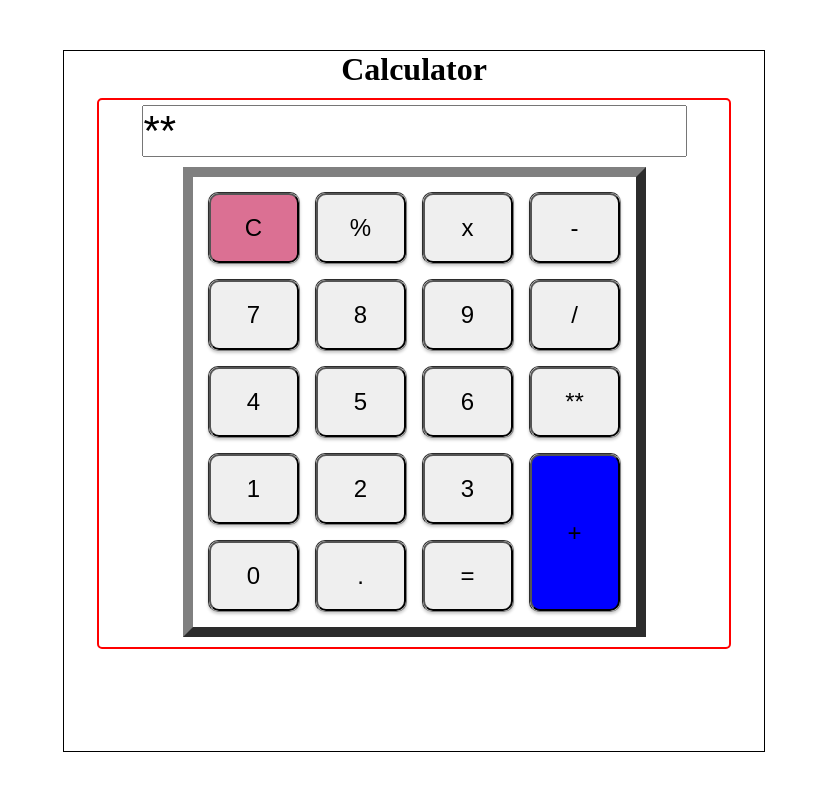
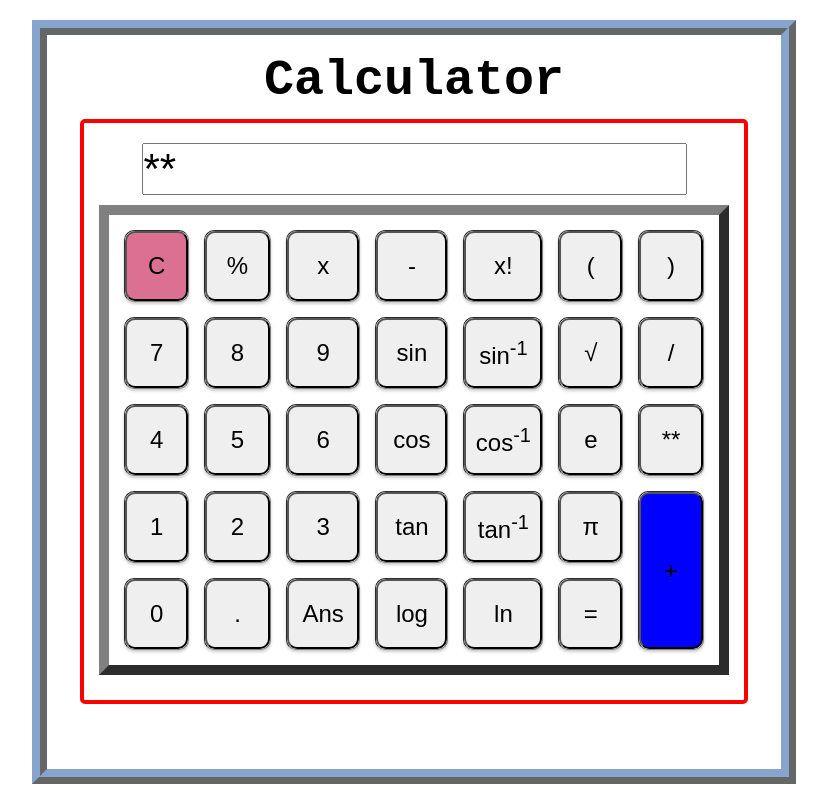
Before and after one commit to Rajshreegupta/Calculator, a plain HTML site: page index.html in a window 1280 px wide. Both pictures are taken after a click on the button "**". Shown: the whole page, without its empty margins (226-1053 px from the left). Drawn offline with Linux system fonts and the light colour scheme.

Commit message:
My second commit

```diff
--- a/app.js
+++ b/app.js
@@ -1,10 +1,20 @@
 const buttons = document.querySelectorAll('button')
 const screen = document.getElementById('screen')
+var ans=0
+
+function factorial(n){
+    var ans=1;
+
+    for (var i = 2; i <= n; i++)
+        ans = ans * i;
+    return ans;
+}
 
 for (let btn of buttons){
     btn.addEventListener('click', (e)=>{
         const buttonText = e.target.innerText;
         if (buttonText==='C'){
+            ans=screen.value
             screen.value=""
         }
         else if(buttonText==='x'){
@@ -20,6 +30,54 @@ for (let btn of buttons){
             }
 
         }
+        else if (buttonText==='x!'){
+            try{
+                screen.value = eval(screen.value)
+                screen.value = factorial(screen.value)
+            } catch(e){
+                console.log("Invalid Input");
+                console.log(e.message)
+                screen.value="Invalid Input"
+            }
+        }
+        else if(buttonText==='sin'){
+            screen.value += 'Math.sin'
+        }
+
+        else if(buttonText==='cos'){
+            screen.value += 'Math.cos'
+        }
+        else if(buttonText==='tan'){
+            screen.value += 'Math.tan'
+        }
+        else if (buttonText==='Ans'){
+            screen.value = ans
+        }
+        else if (buttonText==='sin<sup>-1</sup>'){
+            screen.value += 'Math.asin'
+        }
+        else if (buttonText==='cos<sup>-1</sup>'){
+            screen.value += 'Math.acos'
+        }
+        else if (buttonText==='tan<sup>-1</sup>'){
+            screen.value += 'Math.atan'
+        }
+        else if (buttonText==='ln'){
+            screen.value += 'Math.log'
+        }
+        else if (buttonText==='log'){
+            screen.value += 'Math.log10'
+        }
+        else if (buttonText==='√'){
+            screen.value += 'Math.sqrt'
+        }
+        else if (buttonText==='e'){
+            screen.value += 'Math.E'
+        }
+        else if (buttonText==='π'){
+            screen.value += 'Math.PI'
+        }
+
         else{
             screen.value+=buttonText
         }
--- a/index.html
+++ b/index.html
@@ -21,28 +21,43 @@
                         <td><button>%</button></td>
                         <td><button>x</button></td>
                         <td><button>-</button></td>
+                        <td><button>x!</button></td>
+                        <td><button>(</button></td>
+                        <td><button>)</button></td>
                     </tr>
                     <tr>
                         <td><button>7</button></td>
                         <td><button>8</button></td>
                         <td><button>9</button></td>
+                        <td><button>sin</button></td>
+                        <td><button>sin<sup>-1</sup></button></td>
+                        <td><button>√</button></td>
                         <td><button>/</button></td>
                     </tr>
                     <tr>
                         <td><button>4</button></td>
                         <td><button>5</button></td>
                         <td><button>6</button></td>
+                        <td><button>cos</button></td>
+                        <td><button>cos<sup>-1</sup></button></td>
+                        <td><button>e</button></td>
                         <td><button>**</button></td>
                     </tr>
                     <tr>
                         <td><button>1</button></td>
                         <td><button>2</button></td>
                         <td><button>3</button></td>
+                        <td><button>tan</button></td>
+                        <td><button>tan<sup>-1</sup></button></td>
+                        <td><button>π</button></td>
                         <td rowspan="2"><button style="background-color: blue;">+</button></td>
                     </tr>
                     <tr>
                         <td><button>0</button></td>
                         <td><button>.</button></td>
+                        <td><button>Ans</button></td>
+                        <td><button>log</button></td>
+                        <td><button>ln</button></td>
                         <td><button>=</button></td>
                         <!-- <td><button>+</button></td> -->
                     </tr>
--- a/style.css
+++ b/style.css
@@ -4,17 +4,19 @@
 }
 
 #container{
-    border: 1px solid black;
+    border: 4mm ridge rgba(29, 53, 87, .6);
     width: 700px;
     height: 700px;
-    margin: 50px auto;
+    margin: 20px auto;
+    padding: 17px;
 }
 
 #calculator{
-    border: 2px solid red;
+    border: 4px solid red;
     width: 90%;
     margin: 10px auto;
     border-radius: 5px;
+    padding: 15px;
 }
 
 button{
@@ -31,6 +33,8 @@ button:focus{
 
 h1{
     text-align: center;
+    font-family:'Courier New', Courier, monospace;
+    font-size: 50px;
 }
 
 #screen{
```
